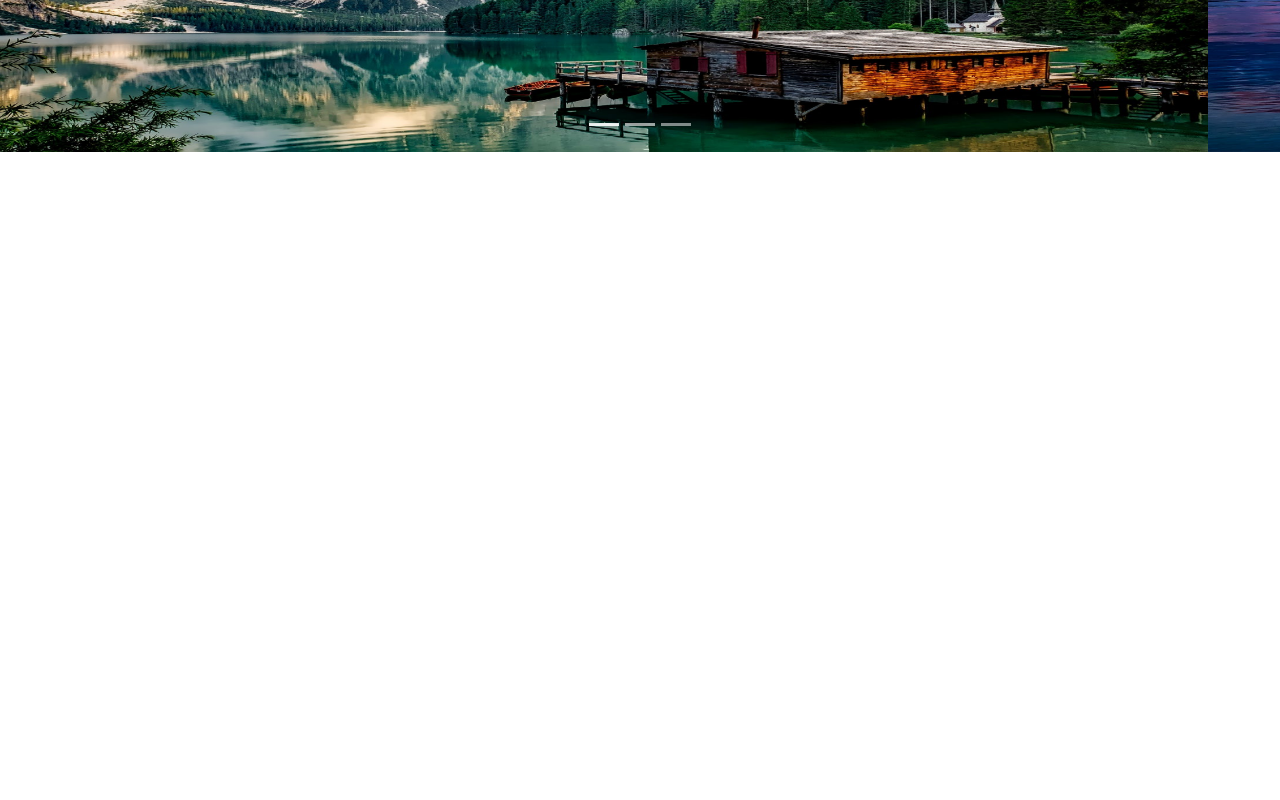
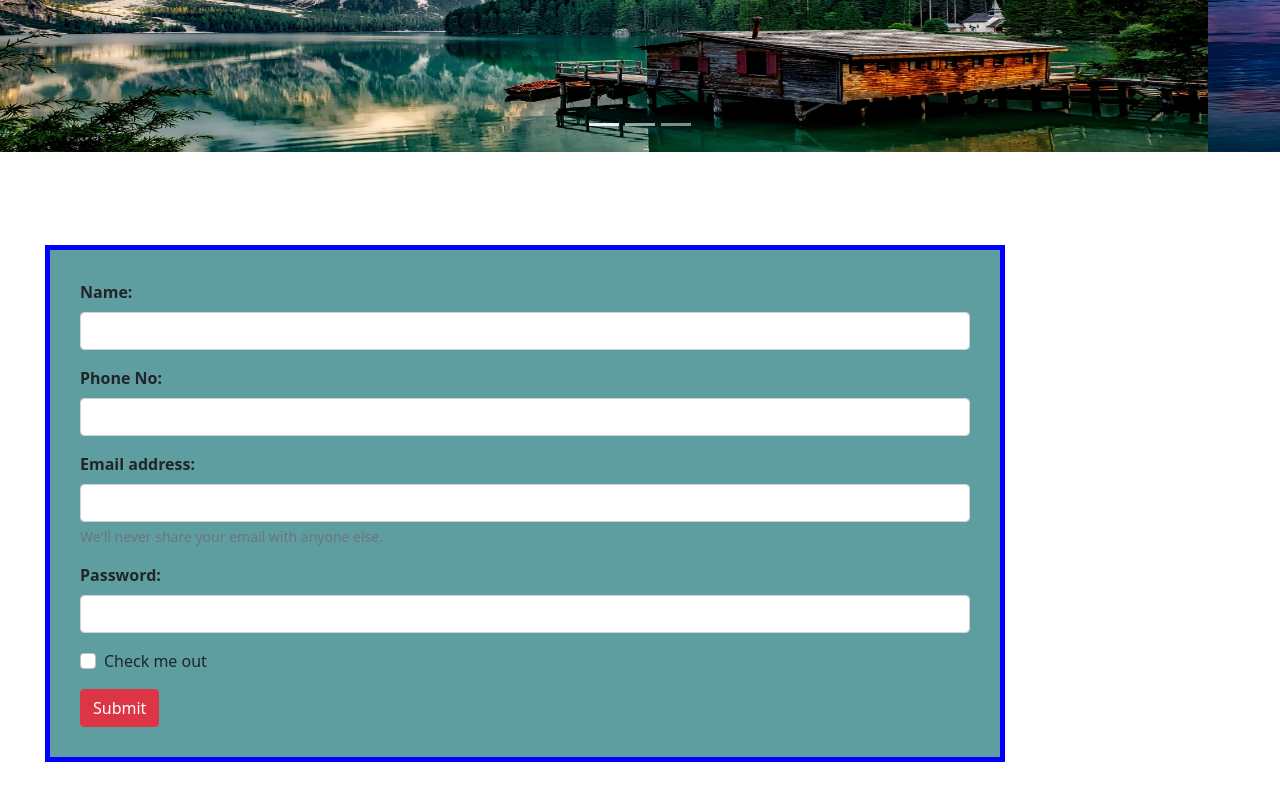
Before and after one commit to Rija2005/navbar, a plain HTML site: page index.html in a window 1280 px wide. Shown: the part 344-1144 px from the top of the page. Before the commit the page ends 800 px from the top, so only its background shows below. Drawn offline with nearby package versions, Linux system fonts and the light colour scheme.

Commit message:
bootstrap_nav

```diff
--- a/index.html
+++ b/index.html
@@ -5,6 +5,7 @@
     <meta charset="UTF-8">
     <meta name="viewport" content="width=device-width, initial-scale=1.0">
     <title>Document</title>
+    <link rel="stylesheet" href="style.css">
     <link href="https://cdn.jsdelivr.net/npm/bootstrap@5.0.2/dist/css/bootstrap.min.css" rel="stylesheet"
         integrity="sha384-EVSTQN3/azprG1Anm3QDgpJLIm9Nao0Yz1ztcQTwFspd3yD65VohhpuuCOmLASjC" crossorigin="anonymous">
 </head>
@@ -87,7 +88,33 @@
           <span class="visually-hidden">Next</span>
         </button>
       </div>
+      <br><br>
 
+      <form class="main">
+
+        <div class="mb-3">
+          <label for="exampleInputEmail1" class="form-label">Name:</label>
+          <input type="text" class="form-control" id="exampleInputEmail1" aria-describedby="text">
+        </div>
+        <div class="mb-3">
+          <label for="exampleInputEmail1" class="form-label">Phone No:</label>
+          <input type="number" class="form-control" id="exampleInputEmail1" aria-describedby="number">
+        </div>
+        <div class="mb-3">
+          <label for="exampleInputEmail1" class="form-label">Email address:</label>
+          <input type="email" class="form-control" id="exampleInputEmail1" aria-describedby="emailHelp">
+          <div id="emailHelp" class="form-text">We'll never share your email with anyone else.</div>
+        </div>
+        <div class="mb-3">
+          <label for="exampleInputPassword1" class="form-label">Password:</label>
+          <input type="password" class="form-control" id="exampleInputPassword1">
+        </div>
+        <div class="mb-3 form-check">
+          <input type="checkbox" class="form-check-input" id="exampleCheck1">
+          <label class="form-check-label" for="exampleCheck1">Check me out</label>
+        </div>
+        <button type="submit" class="btn btn-danger">Submit</button>
+      </form>
 
 
 
--- /dev/null
+++ b/style.css
@@ -0,0 +1,12 @@
+.main{
+    border: 5px solid blue;
+    width: 75%;
+    height: 75%;
+    margin: 45px;
+    padding: 30px;
+    background-color: cadetblue;
+}
+.form-label{
+    font-weight: bold;
+
+}
```
